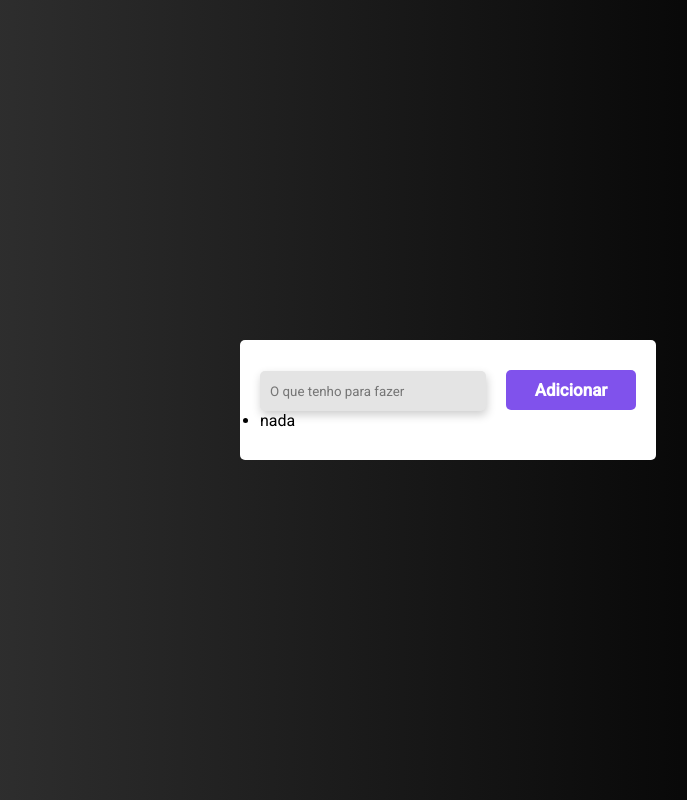
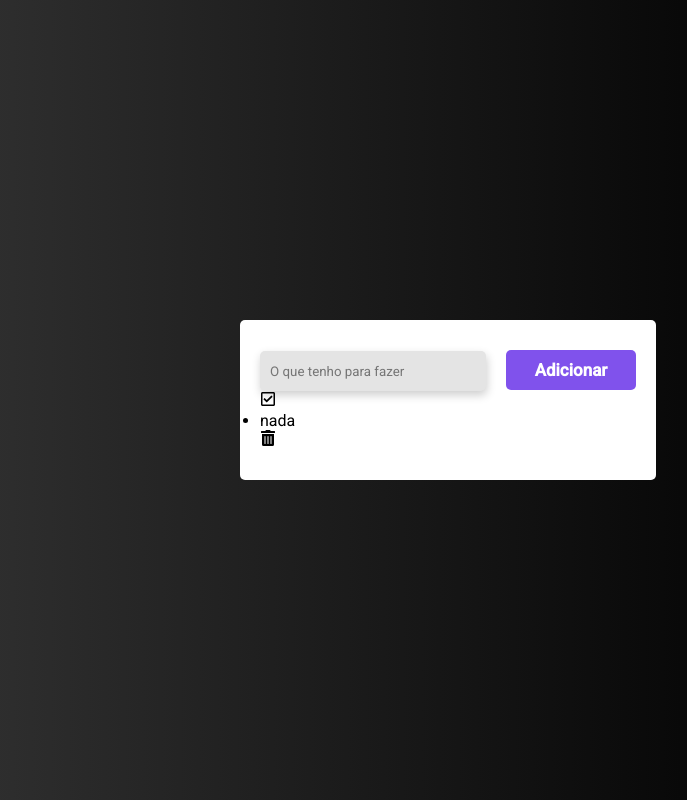
Before and after one commit to 011Jorge/to-do-list, a React (Vite) app: page / in a window 1280 px wide. Shown: the whole page, without its empty margins (192-879 px from the left). Built offline with nearby package versions, Linux system fonts and the light colour scheme.

Commit message:
:heavy_plus_sign: add react-icons

```diff
--- a/package.json
+++ b/package.json
@@ -11,6 +11,7 @@
   "dependencies": {
     "react": "^18.2.0",
     "react-dom": "^18.2.0",
+    "react-icons": "^4.4.0",
     "styled-components": "^5.3.5",
     "uuid": "^8.3.2"
   },
--- a/src/App.jsx
+++ b/src/App.jsx
@@ -1,6 +1,8 @@
 import React, { useState } from "react";
 
 import { v4 as uuid } from "uuid";
+import { FaTrashAlt, FaRegCheckSquare } from "react-icons/fa";
+
 import { Container, ContainerItems, Input, Button } from "./styles";
 
 function App() {
@@ -22,7 +24,11 @@ function App() {
         <Button onClick={addTask}>Adicionar</Button>
         <ul>
           {list.map((item) => (
-            <li key={item.id}>{item.task}</li>
+            <>
+              <FaRegCheckSquare />
+              <li key={item.id}>{item.task}</li>
+              <FaTrashAlt />
+            </>
           ))}
         </ul>
       </ContainerItems>
```
Also changed, not shown: 1 other file (tests, documents, lock files or other folders).
